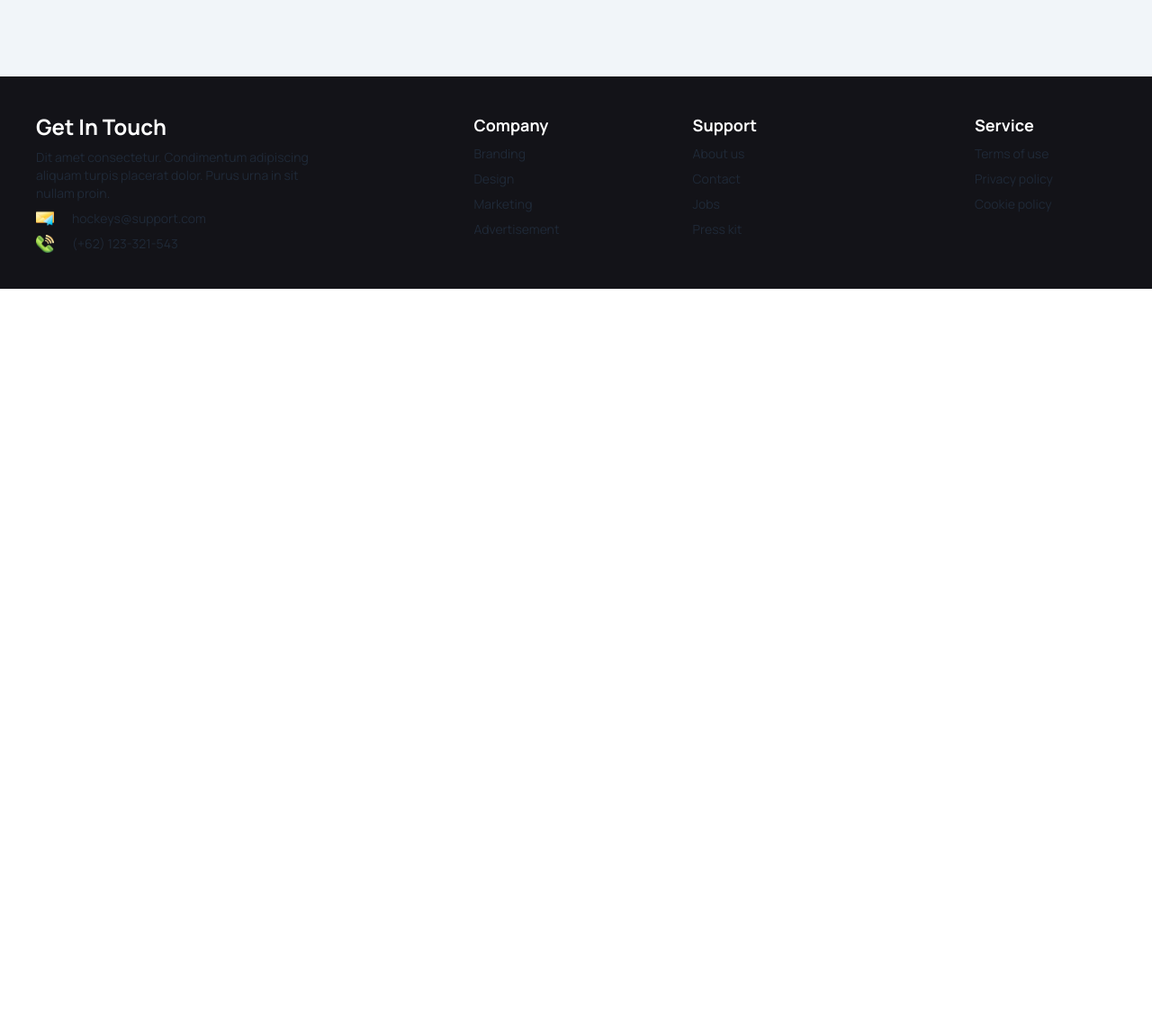
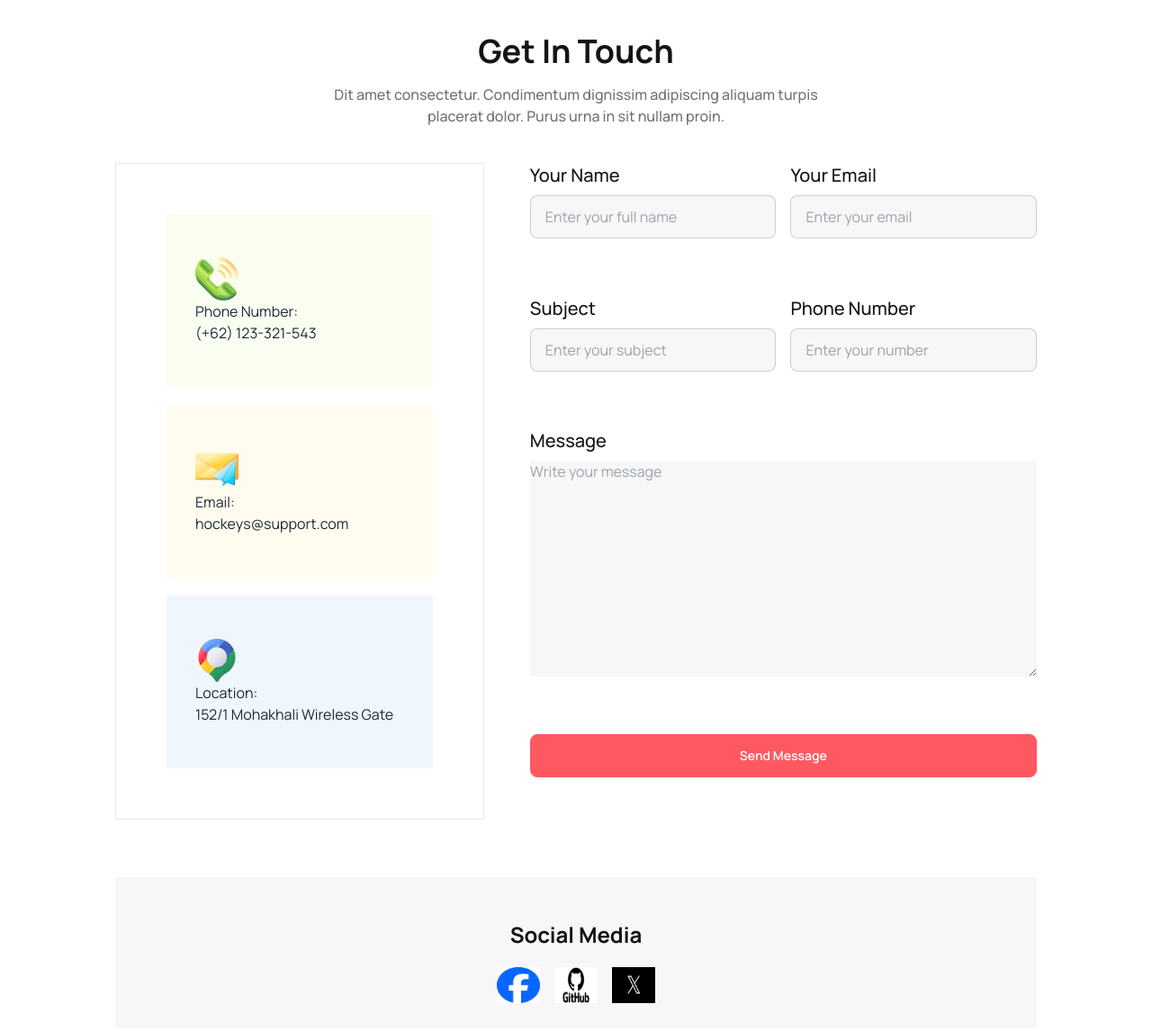
Before and after one commit to EZAZ324/Hockeys, a plain HTML site: page index.html in a window 1280 px wide. Shown: the part 2785-3931 px from the top of the page at 90% size. Before the commit the page ends 3106 px from the top, so only its background shows below. Drawn offline with nearby package versions, Linux system fonts and the light colour scheme.

Commit message:
get in touch section added

```diff
--- a/index.html
+++ b/index.html
@@ -41,10 +41,16 @@
         .white_text {
             color: #FFF;
         }
+        .border{
+            border: 1px solid rgba(19, 19, 24, 0.10);
+        }
+        .input_color{
+            background: rgba(19, 19, 24, 0.03);
+        }
     </style>
 </head>
 
-<body class="manrope bg-slate-100">
+<body class="manrope bg-[#ffffff]">
 
 
     <!-- header starts -->
@@ -131,8 +137,8 @@
         <section class="mt-20">
             <div>
                 <h2 class="mb-3 primary_heading text-center lg:text-4xl">Program Sections</h2>
-                <p class="paragraph_text text-center max-w-[600px] mx-auto my-6">Dit amet consectetur. Condimentum dignissim
-                    adipiscing aliquam turpis placerat dolor. Purus urna in sit nullam proin. </p>
+                <p class="paragraph_text text-center max-w-[600px] mx-auto my-6">Dit amet consectetur. Condimentum
+                    dignissim adipiscing aliquam turpis placerat dolor. Purus urna in sit nullam proin. </p>
             </div>
 
             <!-- cards -->
@@ -193,7 +199,7 @@
         <section>
 
             <!-- FAQ description -->
-            <div class="my-10 lg:my-20">
+            <div class="my-10 lg:mt-20">
                 <h2 class="mb-3 primary_heading text-center lg:text-4xl">FAQ</h2>
                 <p class="paragraph_text text-center max-w-[600px] mx-auto">Dit amet consectetur. Condimentum dignissim
                     adipiscing aliquam turpis placerat dolor. Purus urna in sit nullam proin. </p>
@@ -263,6 +269,83 @@
             </div>
         </section>
         <!-- FAQ section ends -->
+
+
+        <!-- Get in touch section starts -->
+        <section class="mt-20">
+            <div>
+                <h2 class="mb-3 primary_heading text-center lg:text-4xl">Get In Touch</h2>
+                <p class="paragraph_text text-center max-w-[600px] mx-auto mt-4 mb-10">Dit amet consectetur. Condimentum
+                    dignissim adipiscing aliquam turpis placerat dolor. Purus urna in sit nullam proin. </p>
+            </div>
+
+            <div class="flex flex-col lg:flex-row gap-[5%] justify-between">
+                <div class=" lg:w-[40%] lg:p-14 border flex flex-col gap-5">
+                    <!-- cards -->
+                    <div class="bg-[#f9fef1] px-8 py-12">
+                        <img src="Images/Group 1171275317.png" alt="">
+                        <p>Phone Number: </p>
+                        <p>(+62) 123-321-543</p>
+                    </div>
+                    <div class="bg-[#fffcef] px-8 py-12">
+                        <img src="Images/Group 1171275318.png" alt="">
+                        <p>Email: </p>
+                        <p>hockeys@support.com</p>
+                    </div>
+                    <div class="bg-[#f0f6fe] px-8 py-12">
+                        <img src="Images/Group 1171275321.png" alt="">
+                        <p>Location: </p>
+                        <p>152/1 Mohakhali Wireless Gate</p>
+                    </div>
+                </div>
+
+                <!-- form -->
+                <div class="grid lg:grid-cols-2 gap-4 lg:w-[55%]">
+                    <div class="flex flex-col gap-2">
+                        <label for="" class=" text-xl font-medium secondary_heading">Your Name </label>
+                        <input type="text" placeholder="Enter your full name"
+                            class="input input-bordered w-full input_color" />
+                    </div>
+                    <div class="flex flex-col gap-2">
+                        <label for="" class=" text-xl font-medium secondary_heading">Your Email </label>
+                        <input type="text" placeholder="Enter your email"
+                            class="input input-bordered w-full input_color" />
+                    </div>
+                    <div class="flex flex-col gap-2">
+                        <label for="" class=" text-xl font-medium secondary_heading">Subject </label>
+                        <input type="text" placeholder="Enter your subject"
+                            class="input input-bordered w-full input_color" />
+                    </div>
+                    <div class="flex flex-col gap-2">
+                        <label for="" class=" text-xl font-medium secondary_heading">Phone Number </label>
+                        <input type="text" placeholder="Enter your number"
+                            class="input input-bordered w-full input_color" />
+                    </div>
+                    <div class="flex flex-col gap-2 lg:col-span-2">
+                        <label for="" class=" text-xl font-medium secondary_heading">Message </label>
+                        <textarea name="" id="" cols="" rows="10" placeholder="Write your message"
+                            class="input_color w-[100%]"></textarea>
+                    </div>
+
+                    <div class="lg:col-span-2">
+                        <button class="btn btn-error white_text w-full">Send Message</button>
+                    </div>
+                </div>
+            </div>
+
+            <div class="input_color p-7 mt-16">
+                <h3 class="text-center text-2xl text-[#131318] font-extrabold my-5 ">Social Media</h3>
+                <div class="flex justify-center gap-4">
+                    <a href="index.html"><img src="Images/facebook_logo.png" class="h-10 w-12" alt=""></a>
+                    <a href="index.html"><img src="Images/github_logo.png" class="h-10 w-12" alt=""></a>
+                    <a href="index.html"><img src="Images/twitter_logo.png" class="h-10 w-12" alt=""></a>
+
+                </div>
+            </div>
+        </section>
+        <!-- Get in touch section ends -->
+
+
     </main>
     <!-- main ends -->
 
@@ -271,7 +354,8 @@
     <footer class="footer grid-cols-2 lg:grid-cols-5 p-10 bg-[#131318] text-base-content mt-16">
         <aside class="col-span-2 place-items-center lg:place-items-start">
             <h3 class="text-[#FFF] font-extrabold text-2xl">Get In Touch</h3>
-                <p class="text-center lg:text-start lg:w-[70%]">Dit amet consectetur. Condimentum   adipiscing aliquam turpis placerat dolor. Purus  urna in sit nullam proin. </p>
+            <p class="text-center lg:text-start lg:w-[70%]">Dit amet consectetur. Condimentum adipiscing aliquam turpis
+                placerat dolor. Purus urna in sit nullam proin. </p>
             <div class="flex items-center gap-5">
                 <img src="Images/Group 1171275318.png" alt="" class="h-5 w-5">
                 <p>hockeys@support.com</p>
```
Also changed, not shown: Images/facebook_logo.png (added), Images/github_logo.png (added), Images/twitter_logo.png (added). Lines whose indentation alone changed are shown as unchanged.
